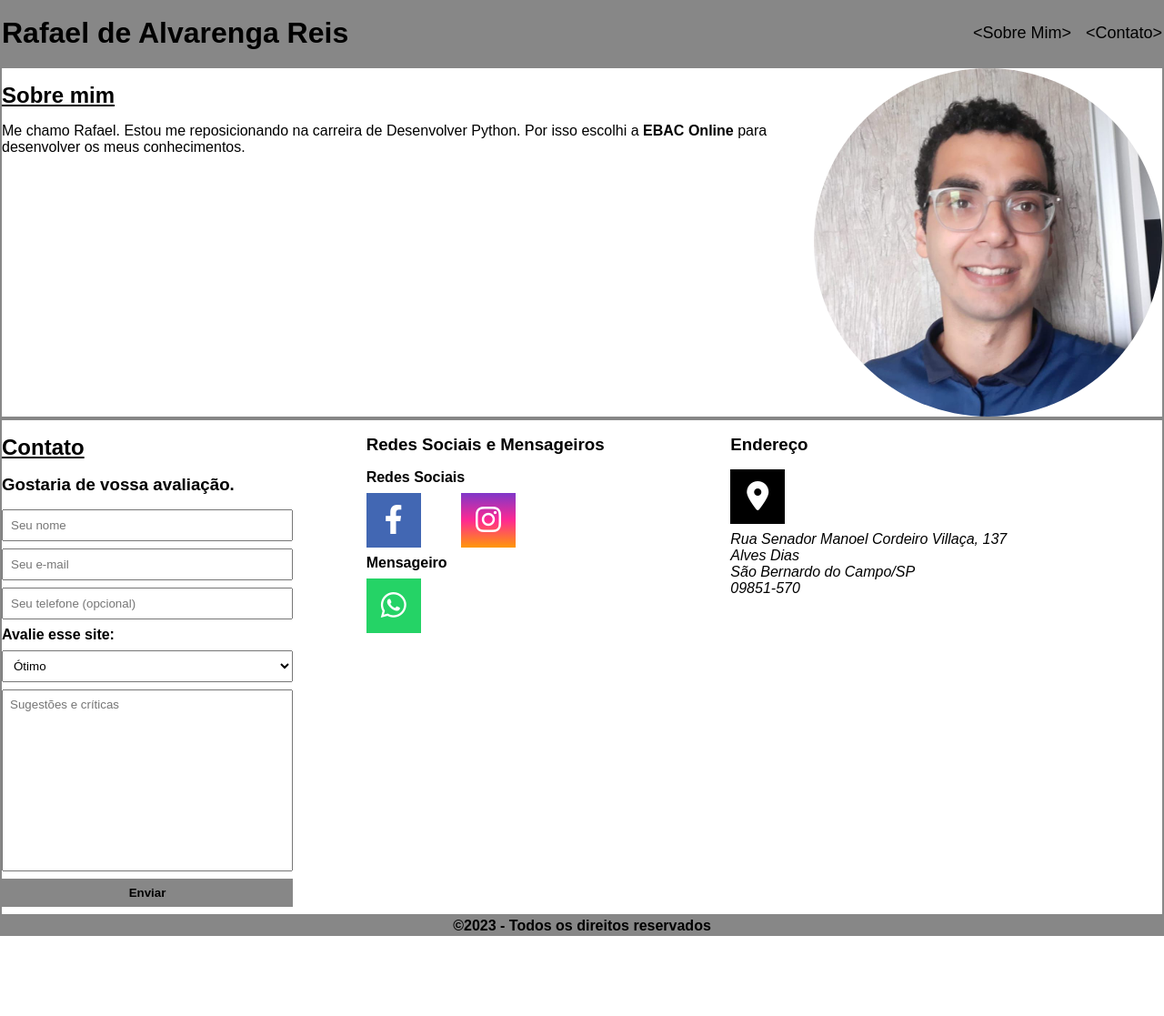
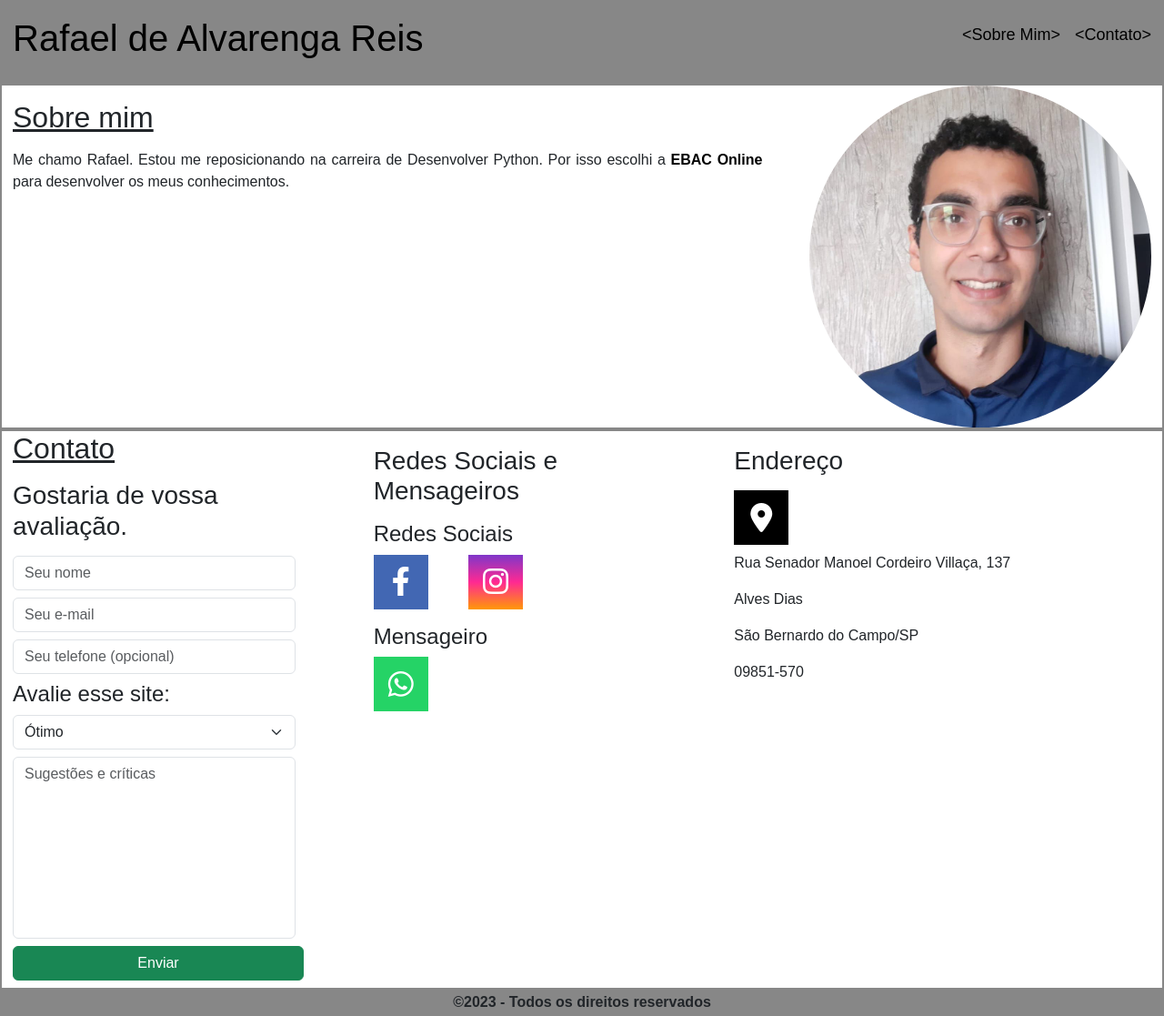
Before and after one commit to rafaareis/Exercicio-modulo-12, a plain HTML site: page index.html in a window 1280 px wide. Shown: the whole page at 91% size. Before the commit the page ends 1029 px from the top, so only its background shows below. Drawn offline with nearby package versions, Linux system fonts and the light colour scheme; a web font is replaced by a local one.

Commit message:
Commit 25052023-1657

```diff
--- a/index.html
+++ b/index.html
@@ -5,6 +5,7 @@
     <meta http-equiv="X-UA-Compatible" content="IE=edge">
     <meta name="viewport" content="width=device-width, initial-scale=1.0">
     <link rel="stylesheet" href="https://cdnjs.cloudflare.com/ajax/libs/font-awesome/6.4.0/css/all.min.css" integrity="sha512-iecdLmaskl7CVkqkXNQ/ZH/XLlvWZOJyj7Yy7tcenmpD1ypASozpmT/E0iPtmFIB46ZmdtAc9eNBvH0H/ZpiBw==" crossorigin="anonymous" referrerpolicy="no-referrer" />
+    <link rel="stylesheet" href="https://cdn.jsdelivr.net/npm/bootstrap@5.3.0-alpha3/dist/css/bootstrap.min.css">
     <link rel="stylesheet" href="main.css">
     <title>Rafael - Portifólio</title>
     <link rel="preconnect" href="https://fonts.googleapis.com">
@@ -35,18 +36,20 @@
             <div class="formulario-social-links">
 
                 <div>
+                    <div class="row">
                         <h2>Contato</h2>
                         <h3>Gostaria de vossa avaliação.</h3>
                         <form action="">
-                        <input type="text" placeholder="Seu nome" required>
-                        <input type="email" placeholder="Seu e-mail" required>
-                        <input type="tel" placeholder="Seu telefone (opcional)">
+                            <input type="text" placeholder="Seu nome" required class="form-control">
+                            <input type="email" placeholder="Seu e-mail" required class="form-control">
+                            <input type="tel" placeholder="Seu telefone (opcional)" class="form-control">
                             <h4>Avalie esse site:</h4>
-                        <select name="nota" id="nota">
+                            <select name="nota" id="nota" class=" form-select" data-bs-toggle="collapse" data-bs-target="#option">
                             </select>
-                        <textarea placeholder="Sugestões e críticas" required></textarea>
-                        <button type="submit">Enviar</button>
+                            <textarea placeholder="Sugestões e críticas" required class="form-control"></textarea>
+                            <button class="btn btn-success" type="submit">Enviar</button>
                         </form>
+                    </div>
                 </div>
                 <div>
                     <h3>Redes Sociais e Mensageiros</h3>
@@ -75,5 +78,6 @@
     <script src="select.js"></script>
     <script src="nav.js"></script>
     <script src="contacts.js"></script>
+    <script src="https://cdn.jsdelivr.net/npm/bootstrap@5.3.0-alpha3/dist/js/bootstrap.bundle.min.js"></script>
 </body>
 </html>
--- a/main.css
+++ b/main.css
@@ -159,6 +159,10 @@ form select:focus{
     outline-color: var(--cor2);
 }
 
+.social-links,
+.mensageiros {
+    padding-left: 0;
+}
 
 .social-links .contact,
 .mensageiros .contact,
--- a/select.js
+++ b/select.js
@@ -1,7 +1,13 @@
 const selectArray = ['Ótimo', 'Bom', 'Regular', 'Ruim', 'Péssimo']
 
 let select = selectArray.map(function(option){
-    return `<option value="${option}">${option}</option>`;
+    return `
+            <div id="option" class="accordion-collapse collapse">
+                <div class="accordion-body">
+                    <option value="${option}">${option}</option>
+                </div>
+            </div>
+            `;
 })
 
 document.querySelector('#nota').innerHTML = select.join("");
```
Lines whose indentation alone changed are shown as unchanged.
